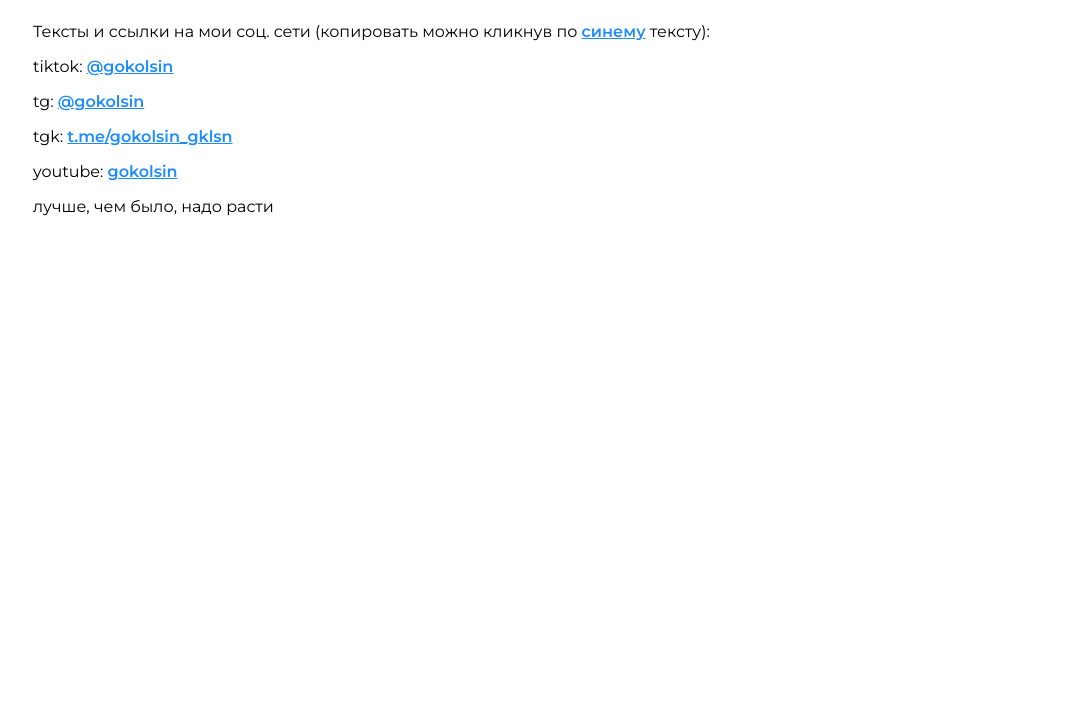
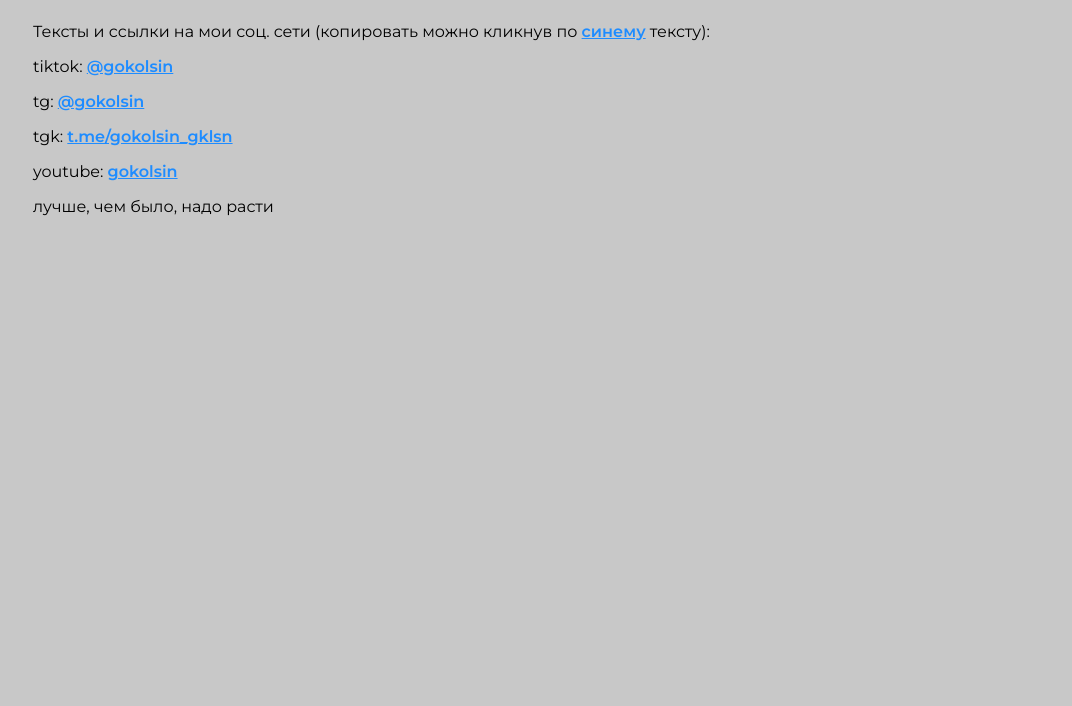
Before and after one commit to gokolsin/first_server_rep, a plain HTML site: page index.html in a window 1280 px wide. Shown: the part 94-800 px from the top of the page, without its empty margins (103-1175 px from the left). Drawn offline with Linux system fonts and the light colour scheme.

Commit message:
Проверка работа автодеплоя

```diff
--- a/styles/style.css
+++ b/styles/style.css
@@ -36,3 +36,7 @@ p {
 #blue {
     cursor: context-menu;
 }
+
+body {
+    background-color: rgb(200, 200, 200);
+}
```
